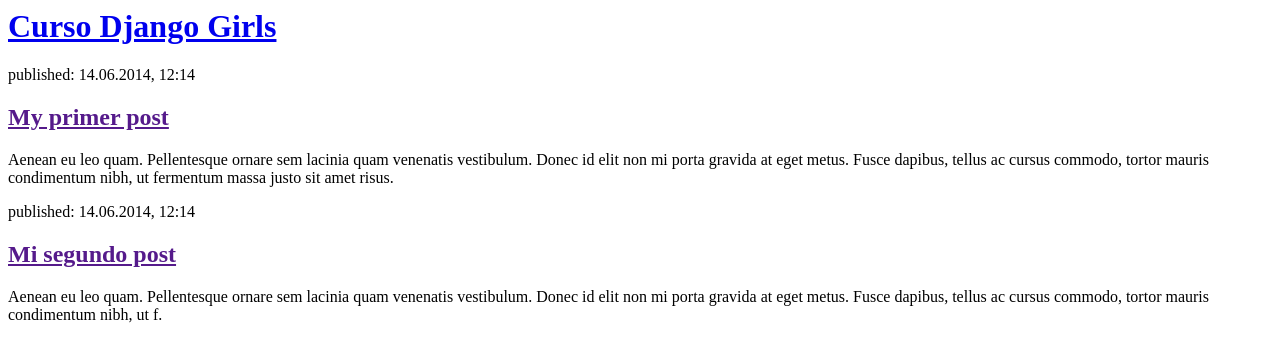
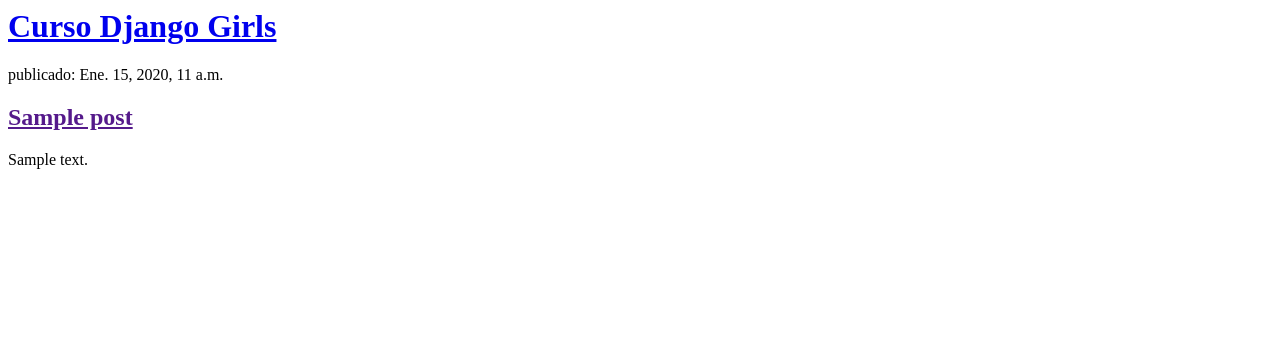
Before and after one commit to Elle518/my-first-blog, a Django app: page / in a window 1280 px wide. Shown: the top 362 px of the page. Run offline with Django 3.2, Linux system fonts and the light colour scheme; tables that the repository leaves empty hold one stand-in row (values such as "Sample post").

Commit message:
Templates modificados para mostrar post desde base de datos.

```diff
--- a/blog/templates/blog/post_list.html
+++ b/blog/templates/blog/post_list.html
@@ -5,16 +5,11 @@
         <div>
             <h1><a href="/">Curso Django Girls</a></h1>
         </div>
-
-        <div>
-            <p>published: 14.06.2014, 12:14</p>
-            <h2><a href="">My primer post</a></h2>
-            <p>Aenean eu leo quam. Pellentesque ornare sem lacinia quam venenatis vestibulum. Donec id elit non mi porta gravida at eget metus. Fusce dapibus, tellus ac cursus commodo, tortor mauris condimentum nibh, ut fermentum massa justo sit amet risus.</p>
-        </div>
-
-        <div>
-            <p>published: 14.06.2014, 12:14</p>
-            <h2><a href="">Mi segundo post</a></h2>
-            <p>Aenean eu leo quam. Pellentesque ornare sem lacinia quam venenatis vestibulum. Donec id elit non mi porta gravida at eget metus. Fusce dapibus, tellus ac cursus commodo, tortor mauris condimentum nibh, ut f.</p>
-        </div>
+        {% for post in posts %}
+   <div>
+        <p> publicado: {{ post.published_date }}</p>
+        <h2><a href="">{{ post.title }}</a></h2>
+        <p>{{ post.text|linebreaksbr }}</p>
+    </div>
+{% endfor %}
 </html>
--- a/blog/views.py
+++ b/blog/views.py
@@ -1,5 +1,10 @@
 from django.shortcuts import render
+from django.utils import timezone
+from .models import Post
+
 
 # Create your views here.
 def post_list(request):
-    return render(request, 'blog/post_list.html', {})
+    posts = Post.objects.filter(published_date__lte=timezone.now()
+                                ).order_by('published_date')
+    return render(request, 'blog/post_list.html', {'posts': posts})
```
